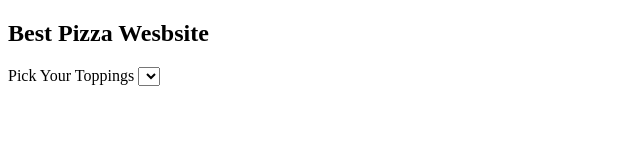
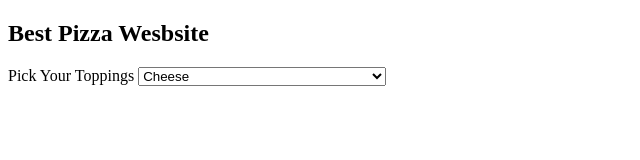
Before and after one commit to MoeNur24/Pizza-Pizza, a plain HTML site: page index.html in a window 1280 px wide. Shown: the whole page, without its empty margins (0-640 px from the left). Drawn offline with Linux system fonts and the light colour scheme.

Commit message:
Update Html

```diff
--- a/index.html
+++ b/index.html
@@ -14,9 +14,13 @@
         <div class="form-group">
         <label for="toppings">Pick Your Toppings</label>
         <select class="form-control" id="toppings">
-
+        <option value="1">Cheese</option>
+        <option value="2">Cheese-Chicken</option>
+        <option value="3">Cheese-Chicken-Pineapple</option>
+        <option value="4">Cheese-Chicken-Pineapple-Jalapeño-</option>
         </select>
         </div>
+
     </div>
 </body>
 </html>
```
